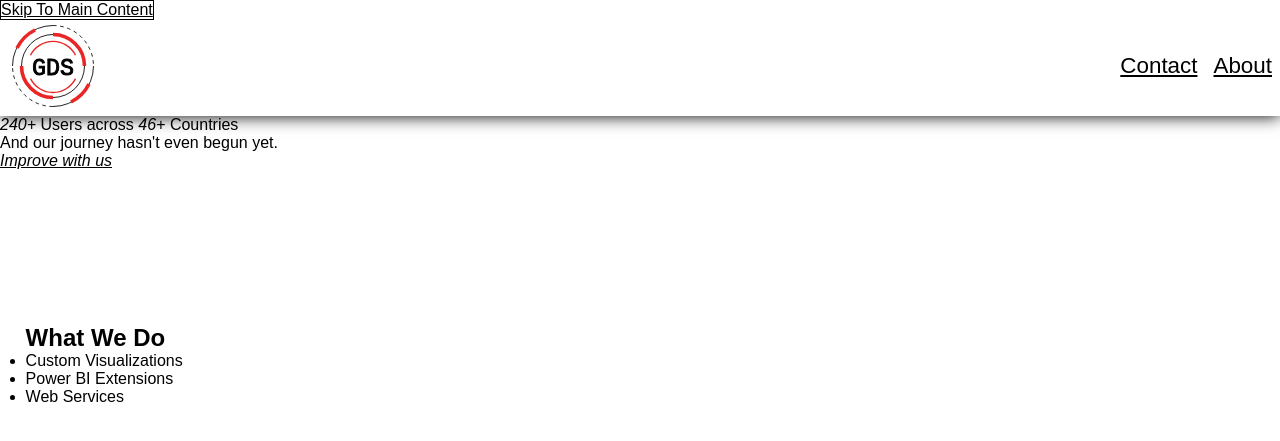
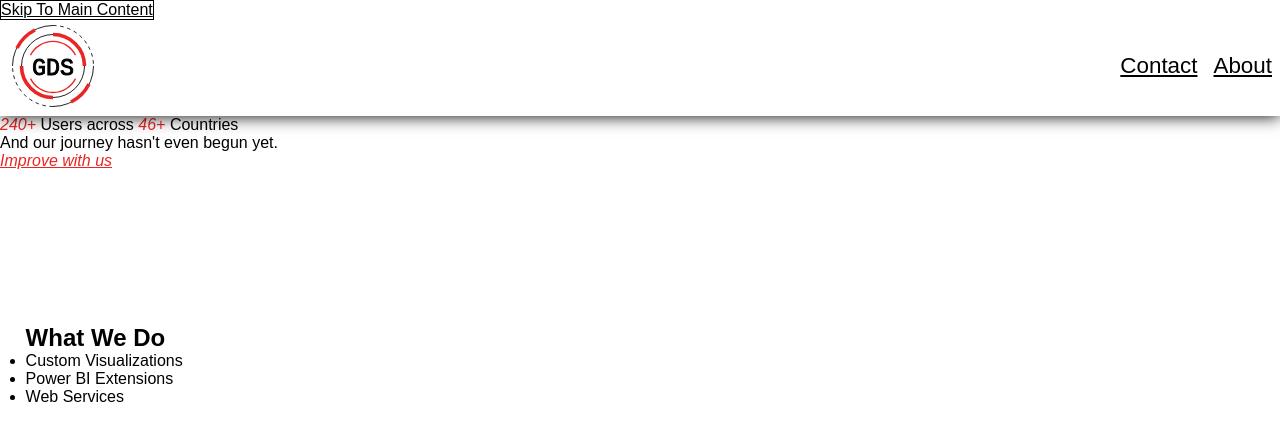
Before and after one commit to Grognard-Digital-Solutions/grognard.ca, a Jekyll site: the page built from index.md, in a window 1280 px wide. Shown: the top 441 px of the page. Built offline with Jekyll 4.4.1, drawn with Linux system fonts in a browser that asks for light colours; some web fonts are replaced; a script that is not in the unit is left out.

Commit message:
updated header styling

```diff
--- a/assets/css/index.css
+++ b/assets/css/index.css
@@ -78,6 +78,10 @@ header svg {
     height: auto;
 }
 
+header em, .cta {
+    color: #ea2525;
+}
+
 @media (min-width: 768px){
 
     nav{
```
